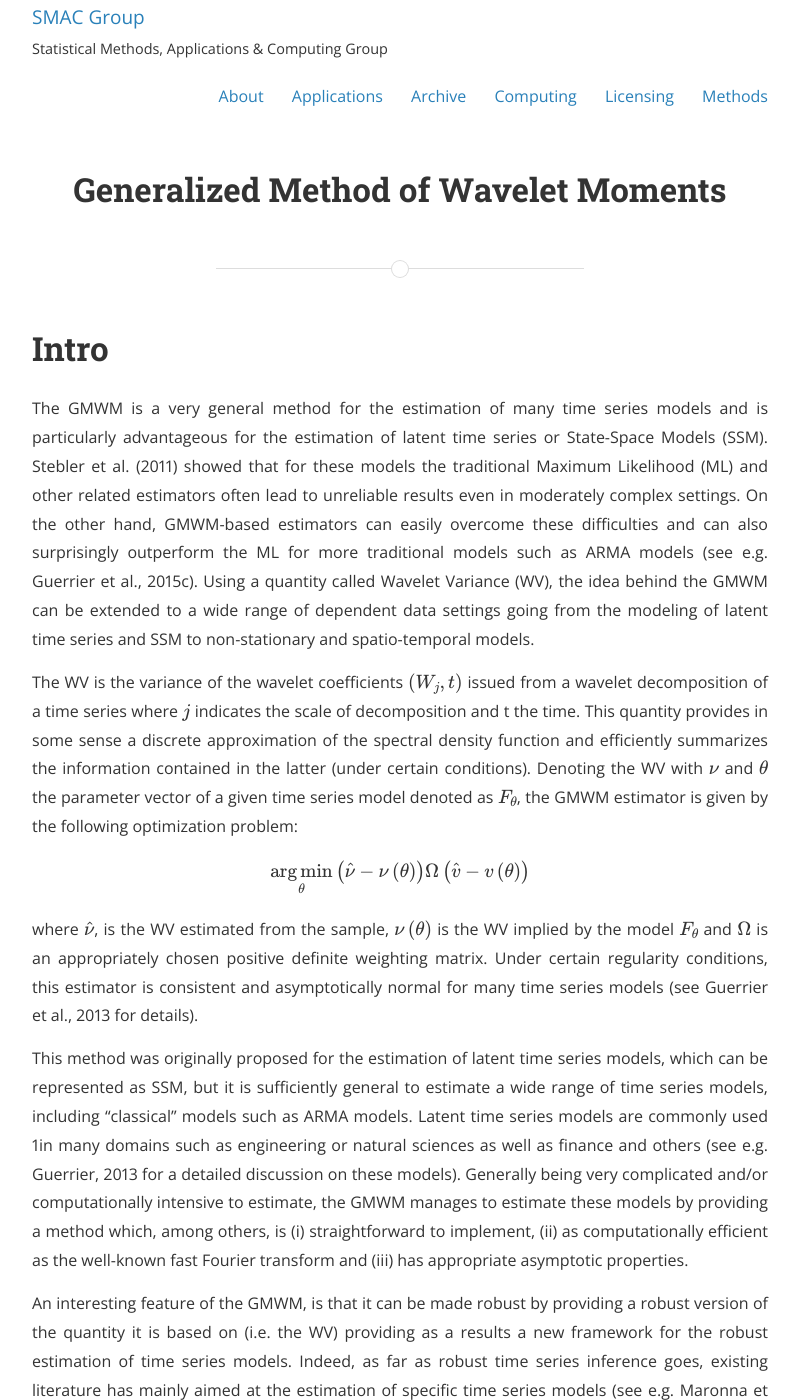
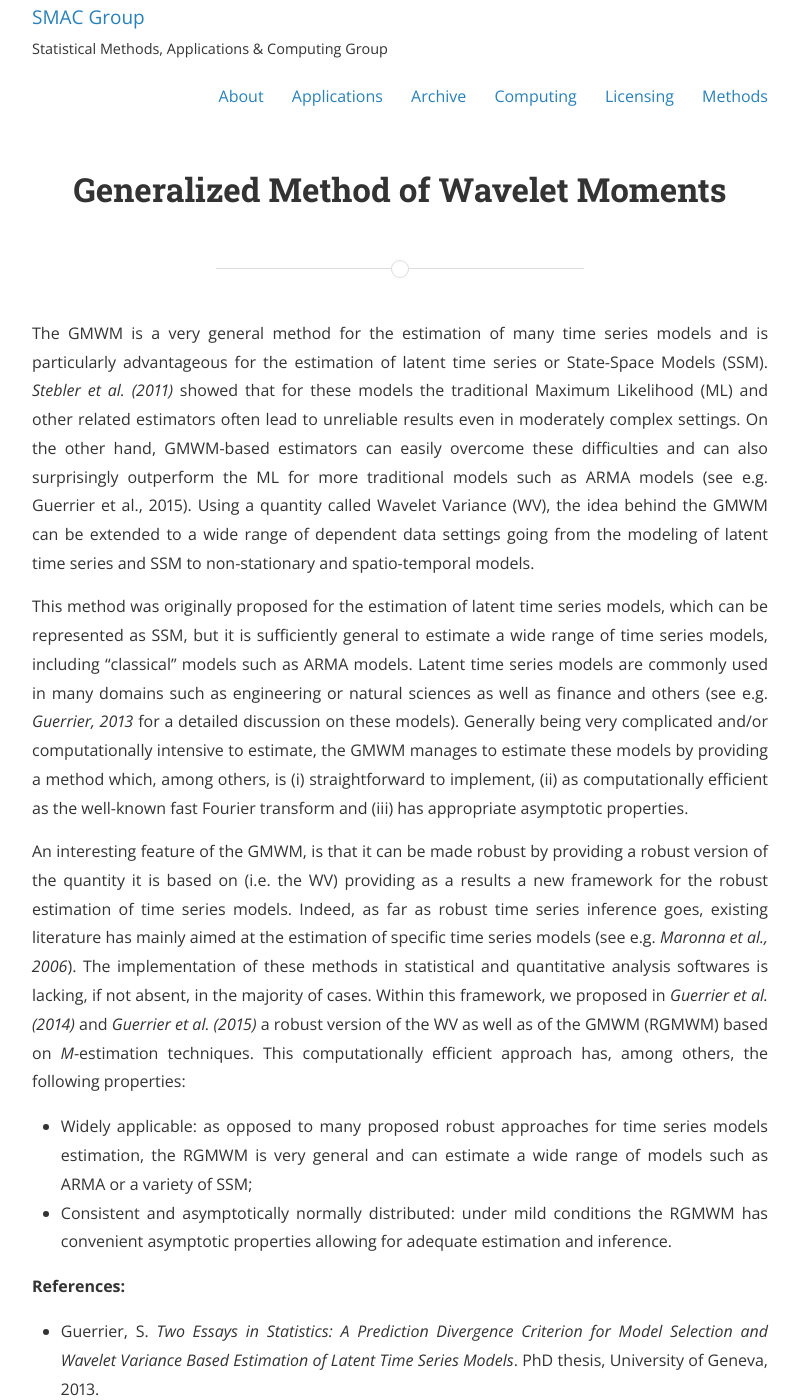
Before and after one commit to SMAC-Group/smac-group.github.io, a Jekyll site: the page built from methods/_posts/2015-11-14-gmwm.markdown, in a window 1280 px wide and 1400 px high. Shown: the whole window, without its empty margins (240-1039 px from the left). Built offline with Jekyll 4.4.1, drawn with Linux system fonts in a browser that asks for light colours; nearby versions of some CDN libraries; formulas are drawn with MathJax 3; a style sheet for code colours, icons or effects is not loaded; some of the changed text lies outside the part shown.

Commit message:
Update GMWM page

```diff
--- a/methods/_posts/2015-11-14-gmwm.markdown
+++ b/methods/_posts/2015-11-14-gmwm.markdown
@@ -4,41 +4,38 @@
 date:   2015-11-14 18:22:52
 tags:
 - Generalized Method of Wavelet Moments
-- Robust Statistics
-- Wavelet
-- Latent Time Series
+- Robust statistics
+- Wavelet variance
+- Time Series
 mathjax: true
 ---
 
-# Intro
+The GMWM is a very general method for the estimation of many time series models and is particularly advantageous for the estimation of latent time series or State-Space Models (SSM). *Stebler et al. (2011)* showed that for these models the traditional Maximum Likelihood (ML) and other related estimators often lead to unreliable results even in moderately complex settings. On the other hand, GMWM-based estimators can easily overcome these difficulties and can also surprisingly outperform the ML for more traditional models such as ARMA models (see e.g. Guerrier et al., 2015). Using a quantity called Wavelet Variance (WV), the idea behind the GMWM can be extended to a wide range of dependent data settings going from the modeling of latent time series and SSM to non-stationary and spatio-temporal models.
 
-The GMWM is a very general method for the estimation of many time series models and is particularly advantageous for the estimation of latent time series or State-Space Models (SSM). Stebler et al. (2011) showed that for these models the traditional Maximum Likelihood (ML) and other related estimators often lead to unreliable results even in moderately complex settings. On the other hand, GMWM-based estimators can easily overcome these difficulties and can also surprisingly outperform the ML for more traditional models such as ARMA models (see e.g. Guerrier et al., 2015c). Using a quantity called Wavelet Variance (WV), the idea behind the GMWM can be extended to a wide range of dependent data settings going from the modeling of latent time series and SSM to non-stationary
-and spatio-temporal models.
+This method was originally proposed for the estimation of latent time series models, which can be represented as SSM, but it is sufficiently general to estimate a wide range of time series models, including “classical” models such as ARMA models. Latent time series models are commonly used in many domains such as engineering or natural sciences as well as finance and others (see e.g. *Guerrier, 2013* for a detailed discussion on these models). Generally being very complicated and/or computationally intensive to estimate, the GMWM manages to estimate these models by providing a method which, among others, is (i) straightforward to implement, (ii) as computationally efficient as the well-known fast Fourier transform and (iii) has appropriate asymptotic properties.
 
-The WV is the variance of the wavelet coefficients $\left(W_j,t\right)$ issued from a wavelet decomposition of a time series where $j$ indicates the scale of decomposition and t the time. This quantity provides in some sense a discrete approximation of the spectral density function and efficiently summarizes the information contained in the latter (under certain conditions). Denoting the WV with $\nu$ and $\theta$ the parameter vector of a given time series model denoted as $F_\theta$, the GMWM estimator is given by the following optimization problem:
-
-$$
-\begin{align*}
-\mathop {\arg \min } \limits_\theta  \left( {\hat \nu  - \nu \left( \theta  \right)} \right)\Omega \left( {\hat v - v\left( \theta  \right)} \right)
-\end{align*}
-$$
-
-
-where $\hat{\nu}$, is the WV estimated from the sample, $\nu \left( \theta  \right)$ is the WV implied by the model $F_\theta$ and $\Omega$ is an appropriately chosen positive definite weighting matrix. Under certain regularity conditions, this estimator is consistent and asymptotically normal for many time series models (see Guerrier et al., 2013 for details).
-
-This method was originally proposed for the estimation of latent time series models, which can be represented as SSM, but it is sufficiently general to estimate a wide range of time series models, including “classical” models such as ARMA models. Latent time series models are commonly used
-1in many domains such as engineering or natural sciences as well as finance and others (see e.g. Guerrier, 2013 for a detailed discussion on these models). Generally being very complicated and/or computationally intensive to estimate, the GMWM manages to estimate these models by providing a method which, among others, is (i) straightforward to implement, (ii) as computationally efficient as the well-known fast Fourier transform and (iii) has appropriate asymptotic properties.
-
-An interesting feature of the GMWM, is that it can be made robust by providing a robust version of the quantity it is based on (i.e. the WV) providing as a results a new framework for the robust estimation of time series models. Indeed, as far as robust time series inference goes, existing literature has mainly aimed at the estimation of specific time series models (see e.g. Maronna et al., 2006). The implementation of these methods in statistical and quantitative analysis softwares is lacking, if not absent, in the majority of cases. Within this framework, we proposed in Guerrier et al. (2014) and Guerrier et al. (2015c) a robust version of the WV as well as of the GMWM (RGMWM) based on M-estimation techniques. This computationally efficient approach has, among others, the following properties:
+An interesting feature of the GMWM, is that it can be made robust by providing a robust version of the quantity it is based on (i.e. the WV) providing as a results a new framework for the robust estimation of time series models. Indeed, as far as robust time series inference goes, existing literature has mainly aimed at the estimation of specific time series models (see e.g. *Maronna et al., 2006*). The implementation of these methods in statistical and quantitative analysis softwares is lacking, if not absent, in the majority of cases. Within this framework, we proposed in *Guerrier et al. (2014)* and *Guerrier et al. (2015)* a robust version of the WV as well as of the GMWM (RGMWM) based on *M*-estimation techniques. This computationally efficient approach has, among others, the following properties:
 
 * Widely applicable: as opposed to many proposed robust approaches for time series models estimation, the RGMWM is very general and can estimate a wide range of models such as ARMA or a variety of SSM;
 * Consistent and asymptotically normally distributed: under mild conditions the RGMWM has convenient asymptotic properties allowing for adequate estimation and inference.
 
+**References:**
+
+* Guerrier, S. *Two Essays in Statistics: A Prediction Divergence Criterion for Model Selection and Wavelet Variance Based Estimation of Latent Time Series Models*. PhD thesis, University of Geneva,
+2013.
+* Guerrier, S. Molinari, R. and Victoria-Feser, M.-P. *Estimation of Time Series via Robust Wavelet Variance*. Austrian Journal of Statistics, 43(4):267–277, 2014.
+* Guerrier, S. and Molinari, R. *Robust Inference for Time Series: a Wavelet-Based Framework*. Submitted working paper, 2015.
+* Maronna, R.A., Martin, R.D. and Yohai, V.J. *Robust statistics*. J. Wiley, 2006.
+* Stebler, Y., Guerrier, S., Skaloud, J. and Victoria-Feser, M.-P. *Constrained Expectation-Maximization Algorithm for Stochastic Inertial Error Modeling: Study of Feasibility*. Measurement Science and Technology, 22(8), 2011.
+
+
 # Papers
 
-* Guerrier, S., Stebler, Y., Skaloud, J. & Victoria-Feser, M.-P., “Wavelet-Variance-Based Estimation for Composite Stochastic Processes”, Journal of the American Statistical Association (Theory & Methods), 2013. [Link](http://www.tandfonline.com/doi/full/10.1080/01621459.2013.799920), [Full text](/assets/pdfs/GMWM.pdf)
+* Guerrier, S., Stebler, Y., Skaloud, J. & Victoria-Feser, M.-P., *Wavelet-Variance-Based Estimation for Composite Stochastic Processes*, Journal of the American Statistical Association (Theory & Methods), 2013. [Link](http://www.tandfonline.com/doi/full/10.1080/01621459.2013.799920), [Full text](/assets/pdfs/GMWM.pdf)
+* Guerrier, S., Molinari, R. and Victoria-Feser, M.-P. *Estimation of Time Series via Robust Wavelet Variance*. Austrian Journal of Statistics, 43(4):267–277, 2014. [Link](http://www.ajs.or.at/index.php/ajs/article/view/vol43-4-5), [Full text](/assets/pdfs/RGMWM.pdf)
+* Guerrier, S. and Molinari, R. *Robust Inference for Time Series: a Wavelet-Based Framework*. Submitted working paper, 2015. (This paper will be uploaded soon)
 
 # Talks
 
-* Robust Inference for Time Series: a Wavelet-Based Framework was presented in the following statistical seminars: University of Southern Carolina (2015), Oregon State University (2015) & University of Illinois, Urbana-Champaign (2015) [Full Presentation](/assets/pdfs/usc_2015_rgmwm.pdf)
-* Wavelet-Variance-Based Estimation of Latent Time Series Models was presented in the following statistical seminars: University of California, Santa Barbara (2013), University of Illinois, Urbana-Champaign (2014), Texas A&M University (2014), Georges Mason University (2104) & Bocconi University (2014)  [Full Presentation](/assets/pdfs/TAMU.pdf)
+* Robust Inference for Time Series: a Wavelet-Based Framework was presented in the following statistical seminars: University of Southern Carolina (2015), Oregon State University (2015), City University of New York (2015) & University of Illinois, Urbana-Champaign (2015) [Slides](/assets/pdfs/usc_2015_rgmwm.pdf)
+* Wavelet-Variance-Based Estimation of Latent Time Series Models was presented in the following statistical seminars: University of California, Santa Barbara (2013), University of Illinois, Urbana-Champaign (2014), Texas A&M University (2014), Georges Mason University (2104) & Bocconi University (2014)  [Slides](/assets/pdfs/TAMU.pdf)
```
Also changed, not shown: 1 other file.
